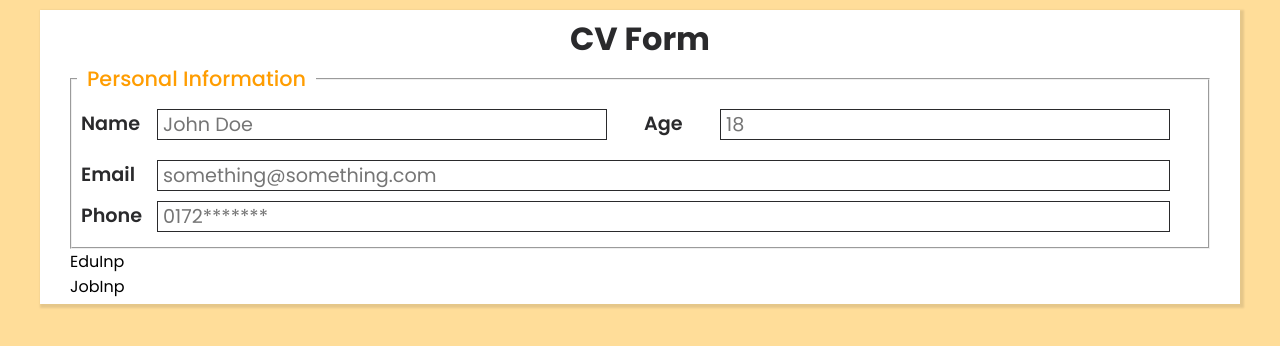
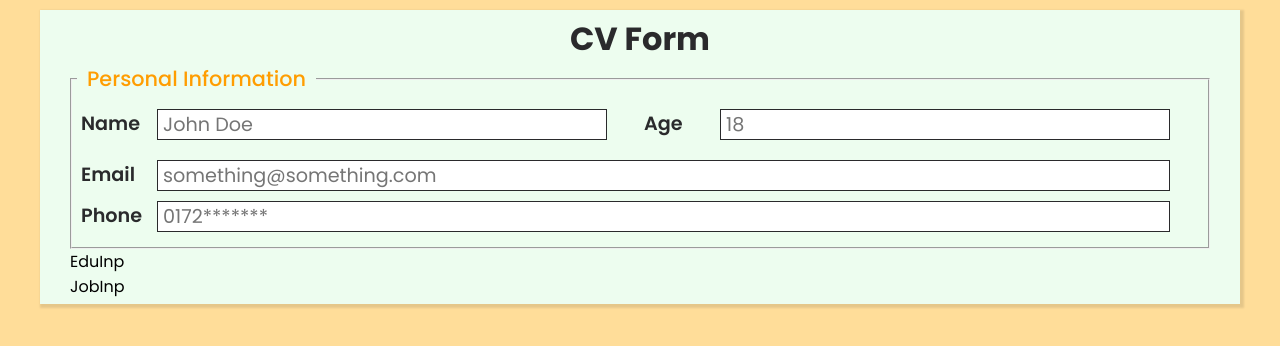
Before and after one commit to adnansyed101/CVCreator, a React (Vite) app: page / in a window 1280 px wide. Shown: the top 346 px of the page. Built offline with nearby package versions, Linux system fonts and the light colour scheme.

Commit message:
add more vars

```diff
--- a/src/index.css
+++ b/src/index.css
@@ -4,7 +4,8 @@
   --primary-color: #ff9d01;
   --secondary-color: #2a2a2c;
   --third-color: #ffdd99;
-  --primary-text-color: #2d2d2b;
+  --primary-text-color: #EDFDEF;
+  --secondary-text-color: #2d2d2b;
 }
 
 * {
@@ -26,7 +27,7 @@ body {
 .form {
   margin-top: 10px;
   box-shadow: 2px 2px 2px 2px rgb(0, 0, 0, 0.1);
-  background-color: white;
+  background-color: var(--primary-text-color);
   padding: 5px 30px;
 }
 
@@ -61,7 +62,7 @@ input {
   font-size: 1.2rem;
   padding: 0 5px;
   border: 1px solid var(--secondary-color);
-  color: var(--primary-text-color);
+  color: var(--secondary-text-color);
 }
 
 .control {
```
